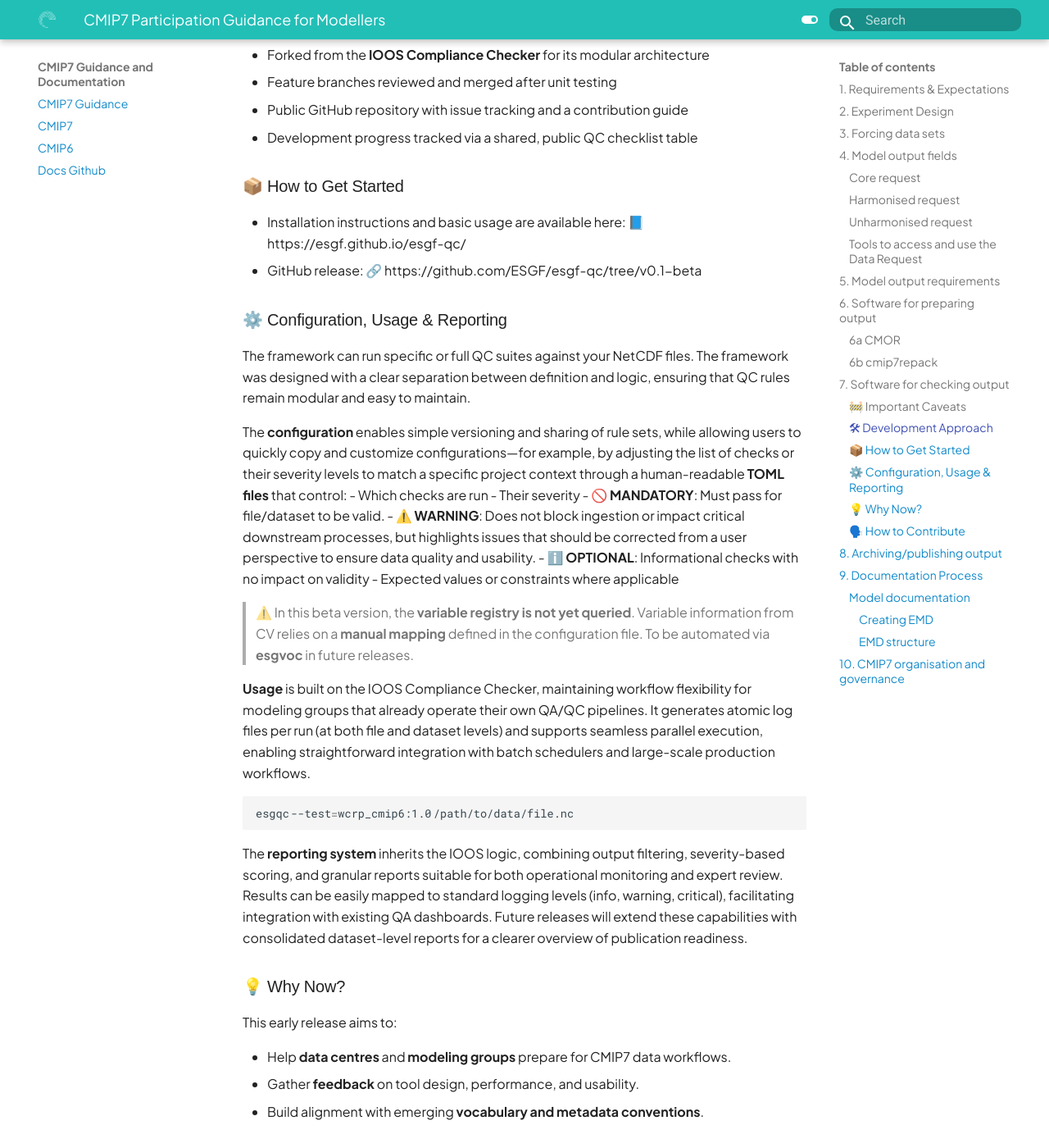
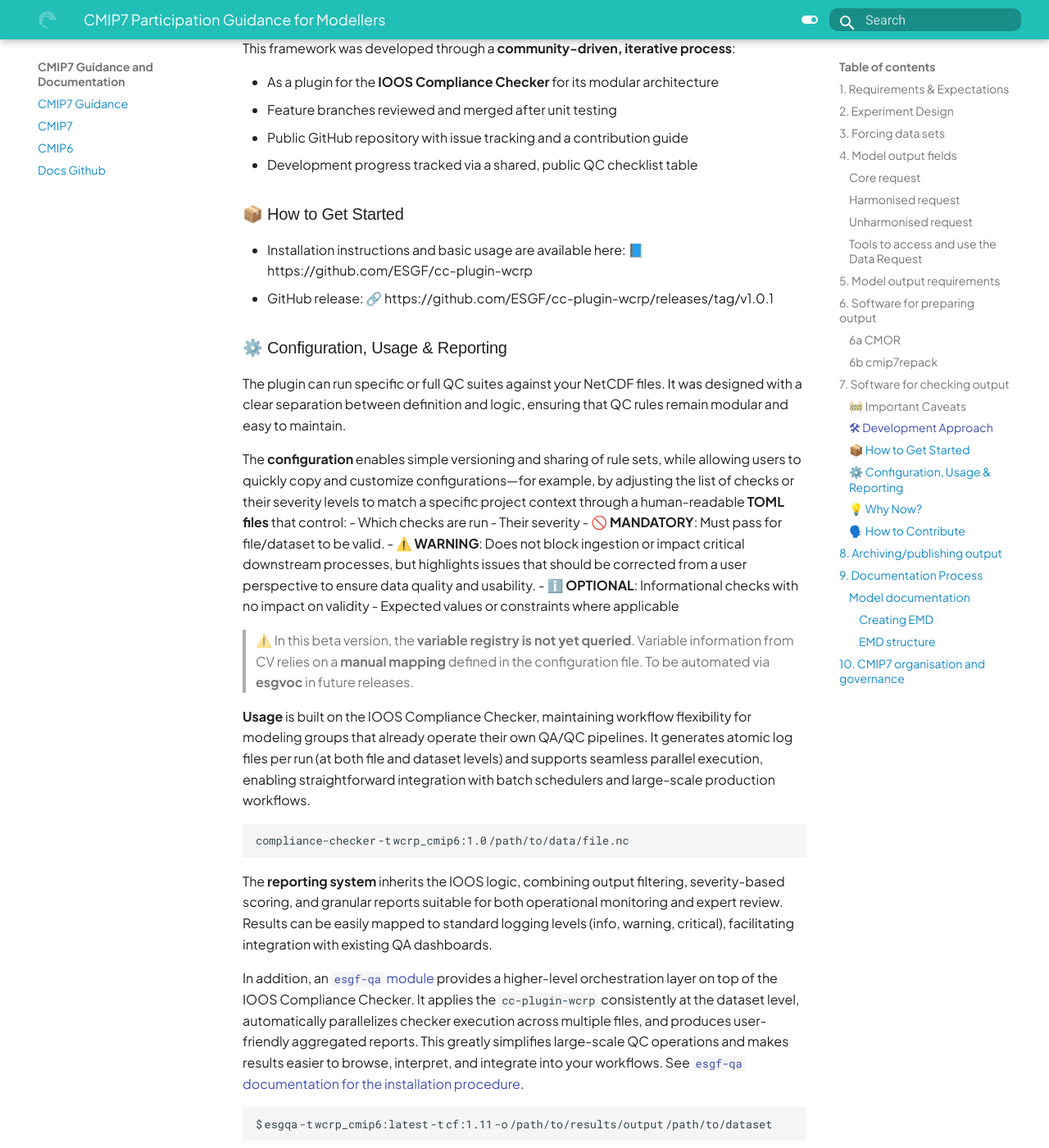
Before and after one commit to WCRP-CMIP/cmip7-guidance, an MkDocs documentation site: the page built from docs/CMIP7/guidance_for_modellers.md, in a window 1280 px wide and 1400 px high, scrolled down 8910 px. Shown: the whole window at 82% size. Built offline with MkDocs 1.6.1 and Material for MkDocs 9.7.7, drawn with Linux system fonts in a browser that asks for light colours; some web fonts are replaced; some of the changed text lies outside the part shown.

Commit message:
QA/QC guidance update

````diff
--- a/docs/CMIP7/guidance_for_modellers.md
+++ b/docs/CMIP7/guidance_for_modellers.md
@@ -272,21 +272,22 @@
 
 ## 7.  Software for checking output
 
-The **ESGF Quality Control (QC) Framework** is a new unified solution designed to validate and ensure the integrity of climate model outputs intended for publication on the Earth System Grid Federation (ESGF).
+The **ESGF Quality Control (QC) solution** is built around a new plugin developed for the [IOOS Compliance Checker](http://ioos.github.io/compliance-checker/), providing a unified and extensible way to validate climate model outputs intended for publication on the Earth System Grid Federation (ESGF).
 Historically, QC in ESGF has relied on a patchwork of tools (**PrePARE**, **QA-DKRZ**, **nctime**, and others) each covering different aspects of metadata and data checks. While effective, this fragmented approach introduced redundancy, maintenance challenges, and reduced transparency in QC workflows.
 
-The goal of this framework is to provide a cohesive, extensible, and transparent system that consolidates key checks, covers at least the minimum requirements for ESGF publication, and produces standardized reporting.
+The goal of this plugin is to provide a cohesive, extensible, and transparent system that consolidates key checks for WCRP projects, covers at least the minimum requirements for ESGF publication, and produces standardized reporting.
 
-> ⚠️ **We’re releasing an **early version** of this ESGF QC Framework**. This release is the result of ongoing development and while not final, it aims to give *data managers* and *advanced users* an opportunity to explore the tool and adapt their workflows in anticipation of CMIP7. This early release is *not* intended for general use. It is primarily targeted at *data providers* responsible for the **pre-publication QC** of CMIP data on ESGF.
+> ⚠️ **We’re releasing an **early version** of this ESGF QC IOOS plugin*. This release is the result of ongoing development and while not final, it aims to give *data managers* and *advanced users* an opportunity to explore the tool and adapt their workflows in anticipation of CMIP7. This early release is *not* intended for general use. It is primarily targeted at *data providers* responsible for the **pre-publication QC** of CMIP data on ESGF.
 
 ### 🚧 Important Caveats
 
 - **Scope is limited**:
-  - Support only the subset of **CMIP6** variables provided to the **Copernicus Climate Data Store**
-  - **CMIP7** is not yet supported due to pending updates to the Controlled Vocabulary (CV)
+  - Support **CMIP6** and **CORDEX-CMIP6**
+  - **CMIP7** is coming soon
 
 - **Development in progress**:
   - The framework may still contain **minor bugs**
+  - Tests have been mainly made on variables provided to the **Copernicus Climate Data Store**
   - **QC results may change** in future releases and **should not be treated as final** .
 
 - **Not yet validated**:
@@ -296,19 +297,19 @@
 
 This framework was developed through a **community-driven, iterative process**:
 
-- Forked from the **IOOS Compliance Checker** for its modular architecture
+- As a plugin for the **IOOS Compliance Checker** for its modular architecture
 - Feature branches reviewed and merged after unit testing
 - Public GitHub repository with issue tracking and a contribution guide
 - Development progress tracked via a shared, public QC checklist table
 
 ### 📦 How to Get Started
 
-- Installation instructions and basic usage are available here: 📘 https://esgf.github.io/esgf-qc/
-- GitHub release: 🔗 https://github.com/ESGF/esgf-qc/tree/v0.1-beta
+- Installation instructions and basic usage are available here: 📘 https://github.com/ESGF/cc-plugin-wcrp
+- GitHub release: 🔗 https://github.com/ESGF/cc-plugin-wcrp/releases/tag/v1.0.1
 
 ### ⚙️ Configuration, Usage & Reporting
 
-The framework can run specific or full QC suites against your NetCDF files. The framework was designed with a clear separation between definition and logic, ensuring that QC rules remain modular and easy to maintain.
+The plugin can run specific or full QC suites against your NetCDF files. It was designed with a clear separation between definition and logic, ensuring that QC rules remain modular and easy to maintain.
 
 The **configuration** enables simple versioning and sharing of rule sets, while allowing users to quickly copy and customize configurations—for example, by adjusting the list of checks or their severity levels to match a specific project context through a human-readable **TOML files** that control:
 - Which checks are run
@@ -322,10 +323,16 @@
 
 **Usage** is built on the IOOS Compliance Checker, maintaining workflow flexibility for modeling groups that already operate their own QA/QC pipelines. It generates atomic log files per run (at both file and dataset levels) and supports seamless parallel execution, enabling straightforward integration with batch schedulers and large-scale production workflows.
   ```bash
-  esgqc --test=wcrp_cmip6:1.0 /path/to/data/file.nc
+  compliance-checker -t wcrp_cmip6:1.0 /path/to/data/file.nc
   ```
 
-The **reporting system** inherits the IOOS logic, combining output filtering, severity-based scoring, and granular reports suitable for both operational monitoring and expert review. Results can be easily mapped to standard logging levels (info, warning, critical), facilitating integration with existing QA dashboards. Future releases will extend these capabilities with consolidated dataset-level reports for a clearer overview of publication readiness.
+The **reporting system** inherits the IOOS logic, combining output filtering, severity-based scoring, and granular reports suitable for both operational monitoring and expert review. Results can be easily mapped to standard logging levels (info, warning, critical), facilitating integration with existing QA dashboards.
+
+In addition, an [`esgf-qa` module](https://github.com/ESGF/esgf-qa) provides a higher-level orchestration layer on top of the IOOS Compliance Checker. It applies the `cc-plugin-wcrp` consistently at the dataset level, automatically parallelizes checker execution across multiple files, and produces user-friendly aggregated reports. This greatly simplifies large-scale QC operations and makes results easier to browse, interpret, and integrate into your workflows. See [`esgf-qa` documentation for the installation procedure](https://esgf.github.io/esgf-qa/).
+
+```bash
+$ esgqa -t wcrp_cmip6:latest -t cf:1.11 -o /path/to/results/output /path/to/dataset
+```
 
 ### 💡 Why Now?
 
@@ -338,8 +345,7 @@
 ### 🗣️ How to Contribute
 
 If you encounter issues or have suggestions, please **open a GitHub issue** on the project repository:
-👉 https://github.com/ESGF/esgf-qc/issues
-
+👉 https://github.com/ESGF/cc-plugin-wcrp/issues
 
 ## 8.  Archiving/publishing output
 
````
